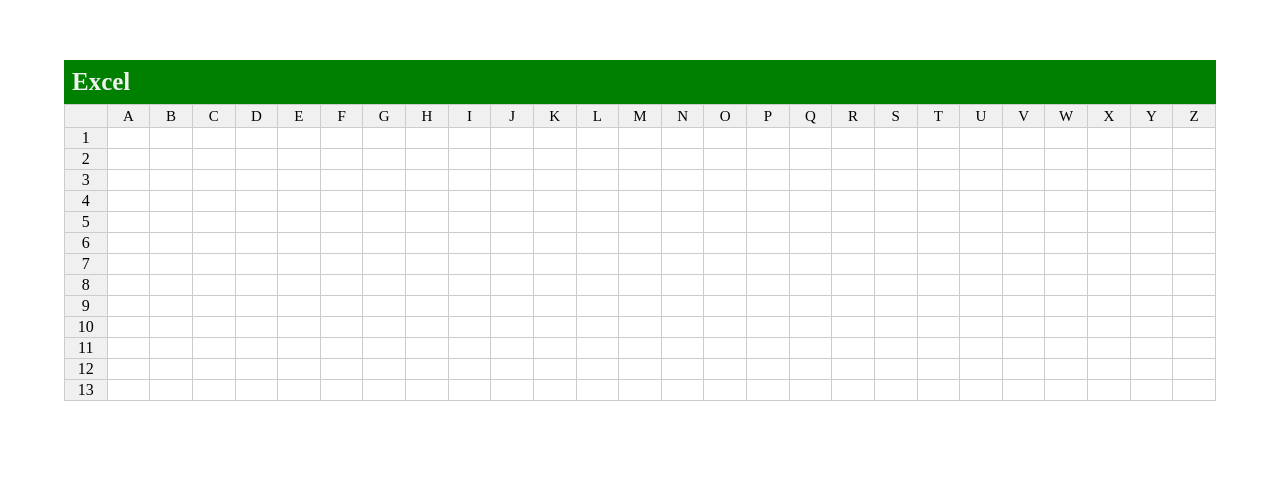
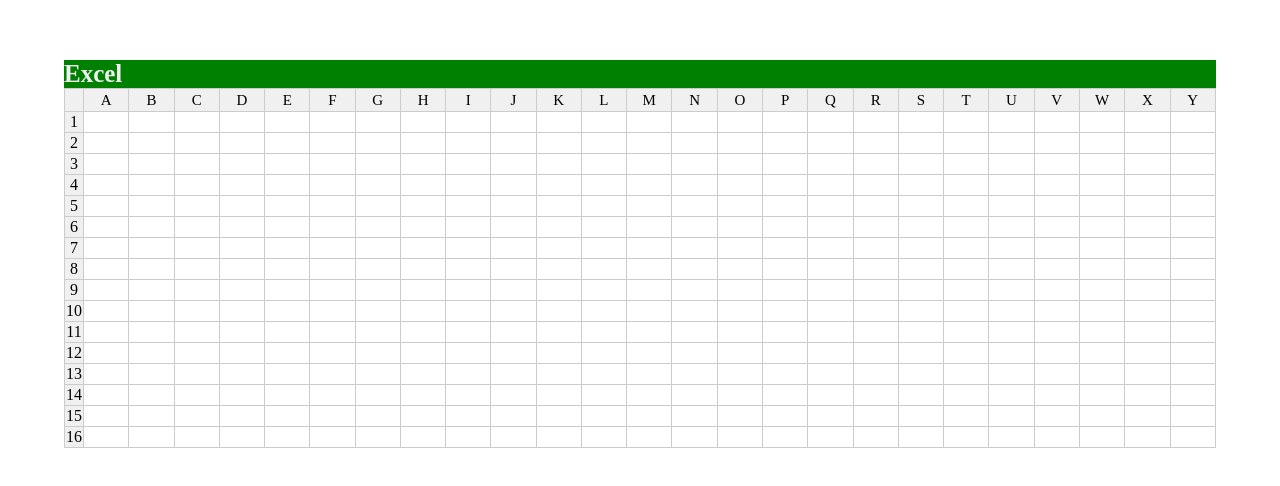
Before and after one commit to k1z00/exelprod, a website built with Vite: page vite-project/index.html in a window 1280 px wide. Shown: the part 140-626 px from the top of the page. Built offline with nearby package versions, Linux system fonts and the light colour scheme.

Commit message:
excel_three

```diff
--- a/vite-project/main.js
+++ b/vite-project/main.js
@@ -1,11 +1,13 @@
-const headTab = [ "","A","B","C","D","E","F","G","H","I","J","K","L","M","N","O","P","Q","R","S","T","U","V","W","X","Y","Z",];
+const headTab = [ "","A","B","C","D","E","F","G","H","I","J","K","L","M","N","O","P","Q","R","S","T","U","V","W","X","Y"];
 
 document.addEventListener("DOMContentLoaded", () => {
   const spreadsheet = document.getElementById("table");
-  const rows = 13;
+  const rows = 16;
   const cols = headTab.length;
 
   const head = spreadsheet.createTHead();
+  head.classList.add('thead_main')
+
   const headerRow = head.insertRow();
 
   headTab.map((head) => {
@@ -21,7 +23,6 @@
     const row = body.insertRow();
 
     for (let j = 0; j < cols; j++) {
-      let count = 0;
       const cell = row.insertCell();
       cell.contentEditable = true;
       cell.draggable = true;
--- a/vite-project/style.css
+++ b/vite-project/style.css
@@ -7,31 +7,33 @@
 }
 th, td {
   border: 1px solid #ccc;
-  width: 3%;
-  height: 3px;
   text-align: left;
+}td {
+  cursor: text;
 }
 
-td {
-  cursor: text;
-}
 td:hover {
   background-color: #f0f0f0;
 }
 
+.thead_main{
+  width: 100%;
+}
+
+
 .thead_th{
   text-align: center;
-
   font-weight: 400;
   height: 20px;
   font-size: 15px;
+  width: 4%;
+
 }
 
 .container_exel{
   max-width: 90%;
   margin: auto;
   margin-top: 200px;
-
 }
 
 .title_exel{
@@ -39,7 +41,7 @@
  background-color: #008000;
  color: #f0f0f0;
  font-size: 25px;
- padding: 8px;
+
 }
 
 table {
@@ -49,9 +51,12 @@
 
 
 
-
+.thead_start{
+  width: 15px;
+}
 
 .tbody_start{
   text-align: center;
   background-color: #f0f0f0;
+  width: 15px;
 }
```
